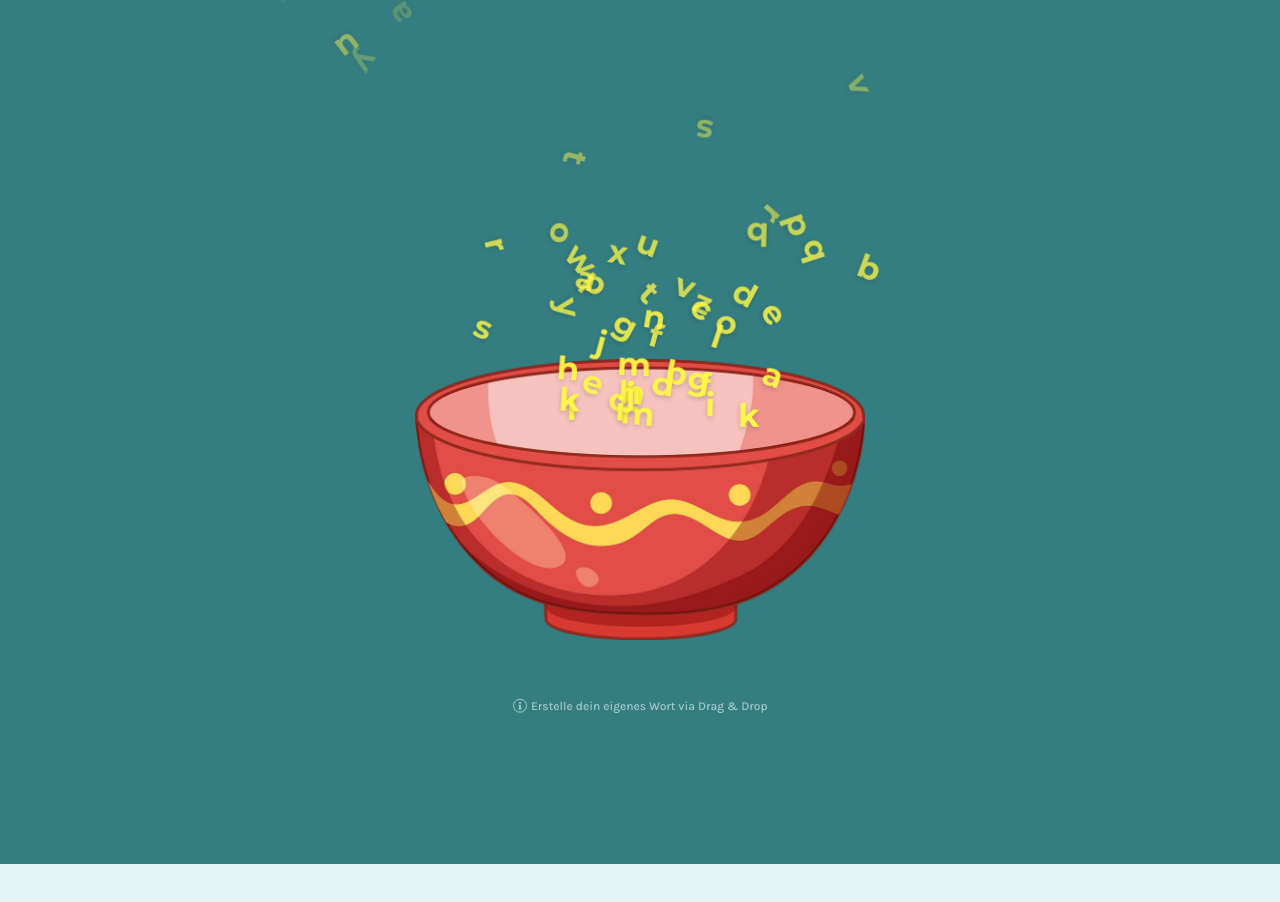
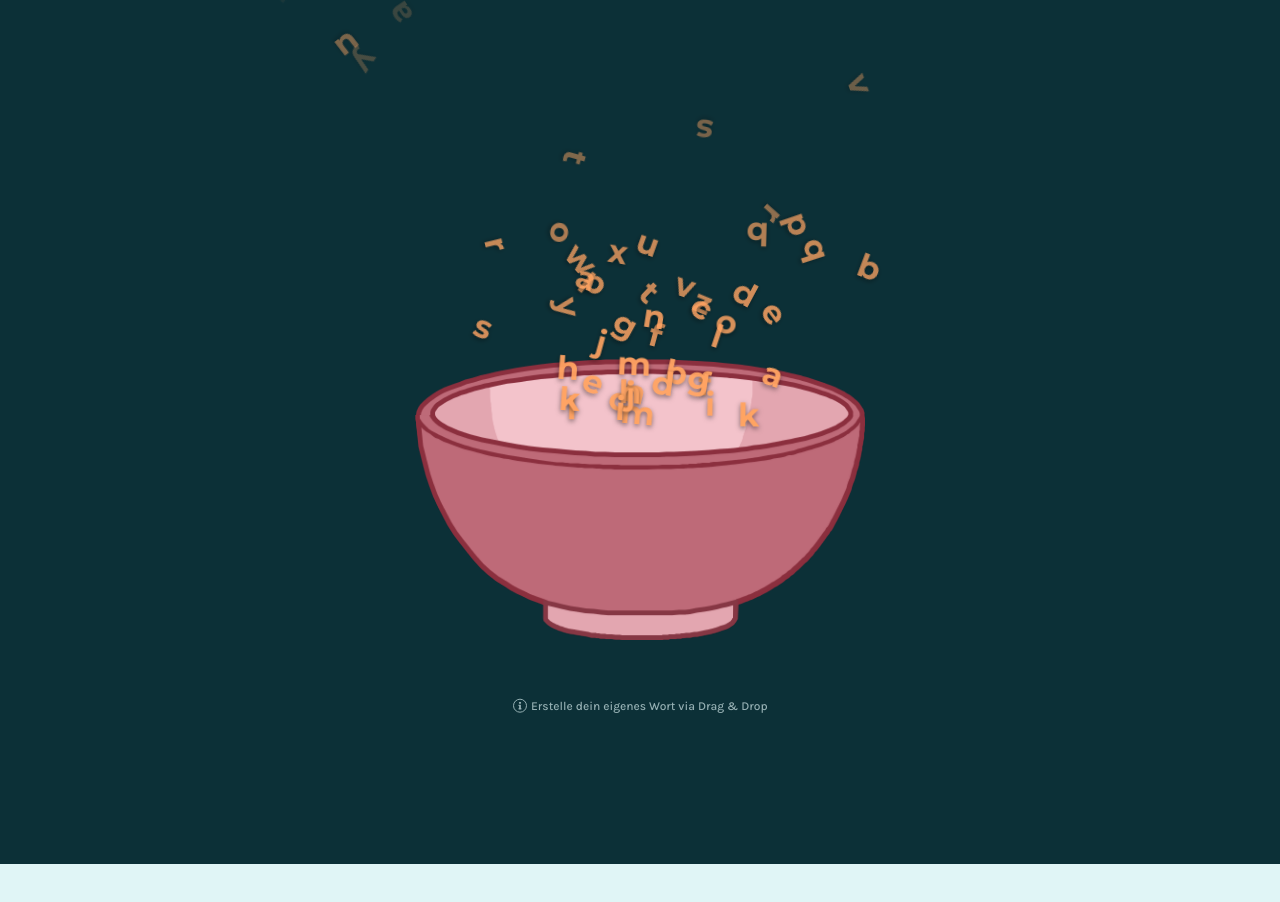
Before and after one commit to sopoour/buchstabensuppe, a Next.js app: page / in a window 1280 px wide. Shown: the top 902 px of the page. Built offline with nearby package versions, Linux system fonts and the light colour scheme; no server answers.

Commit message:
Farben Entwurf 1

```diff
--- a/src/components/sections/Hero/styles.tsx
+++ b/src/components/sections/Hero/styles.tsx
@@ -53,7 +53,7 @@ export const Letter = styled(Typography)`
   font-family: ${montserrat.style.fontFamily};
   font-weight: bold;
   color: ${({ theme }) => theme.colors.accent.yellow};
-  text-shadow: 0 2px 5px rgba(0, 0, 0, 0.2);
+  text-shadow: 0 2px 5px rgba(0, 0, 0, 0.5);
 
   &:hover {
     color: ${({ theme }) => theme.colors.accent.flamingo};
@@ -66,6 +66,7 @@ export const BSLetter = styled(Letter)`
   top: 10px;
   left: 0;
   z-index: 1;
+  text-shadow: 0 2px 5px rgba(0, 0, 0, 0.2);
   &:hover {
     color: ${({ theme }) => theme.colors.accent.yellow};
   }
--- a/src/styles/theme.ts
+++ b/src/styles/theme.ts
@@ -5,17 +5,17 @@ const theme = {
   colors: {
     bg: {
       default: '#E0F5F6',
-      contrast: '#347D80',
-      defaultBlur: 'rgba(52,125, 128, 0.5)'
+      contrast: '#0C3037',
+      defaultBlur: 'rgba(52,125, 128, 0.8)'
     },
     fg: {
-      default: '#347D80',
+      default: '#0C3037',
       contrast: '#E0F5F6',
       inactive: 'rgba(255, 255, 255, 0.75)',
     },
     accent: {
-      flamingo: '#FF7875',
-      yellow: '#FFF747',
+      flamingo: '#8B2F3E',
+      yellow: '#FFA361',
     },
   },
   filters: {
```
Also changed, not shown: src/components/sections/Hero/assets/bowl-front.png, src/components/sections/Hero/assets/bowl.png.
